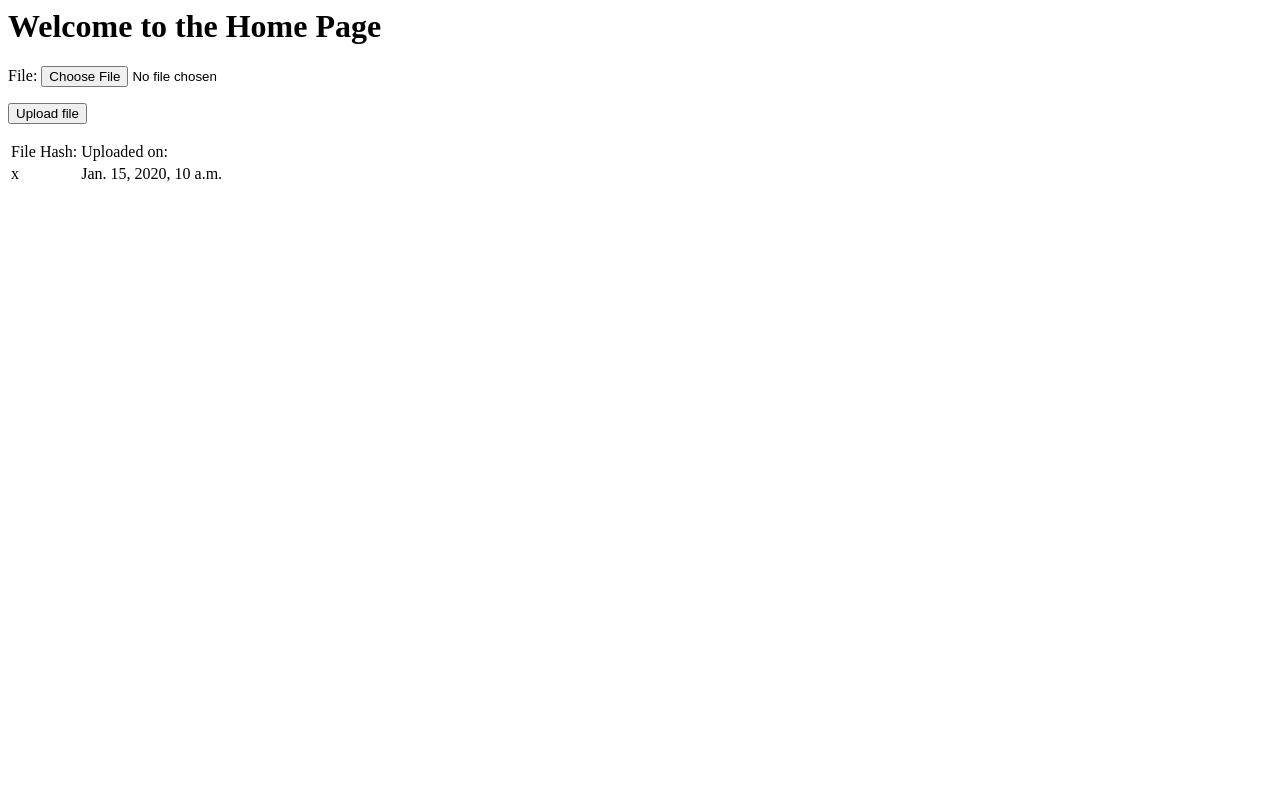
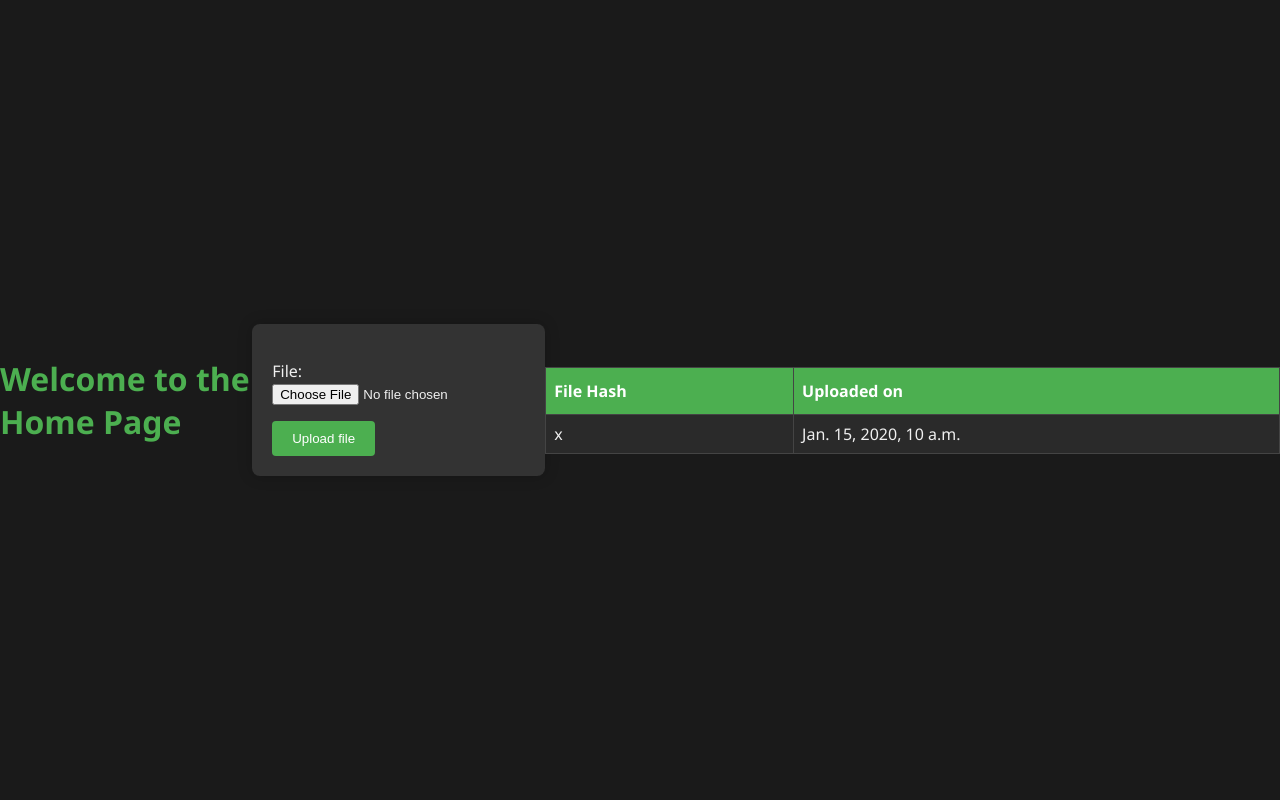
Before and after one commit to BreathInTilt/BlockchainDocumentVerification, a Django app: page / in a window 1280 px wide. Run offline with Django 4.2, Linux system fonts and the light colour scheme; tables that the repository leaves empty hold one stand-in row (values such as "Sample post").

Commit message:
Home style updated

```diff
--- a/FrontEnd/templates/home.html
+++ b/FrontEnd/templates/home.html
@@ -1,4 +1,63 @@
-<!-- home.html -->
+<!DOCTYPE html>
+<html lang="en">
+<head>
+<meta charset="UTF-8">
+<meta name="viewport" content="width=device-width, initial-scale=1.0">
+<title>Document Management System</title>
+<style>
+    body {
+        font-family: 'Segoe UI', Tahoma, Geneva, Verdana, sans-serif;
+        background-color: #1a1a1a;
+        color: #f0f0f0;
+        margin: 0;
+        padding: 0;
+        display: flex;
+        justify-content: center;
+        align-items: center;
+        height: 100vh;
+    }
+    h1 {
+        color: #4CAF50;
+    }
+    form {
+        background: #333;
+        padding: 20px;
+        border-radius: 8px;
+        box-shadow: 0 0 15px rgba(0, 0, 0, 0.2);
+    }
+    table {
+        margin-top: 20px;
+        border-collapse: collapse;
+        width: 100%;
+    }
+    td, th {
+        border: 1px solid #444;
+        padding: 8px;
+    }
+    tr:nth-child(even){background-color: #2a2a2a;}
+    tr:hover {background-color: #3a3a3a;}
+    th {
+        padding-top: 12px;
+        padding-bottom: 12px;
+        text-align: left;
+        background-color: #4CAF50;
+        color: white;
+    }
+    button {
+        background-color: #4CAF50;
+        color: white;
+        padding: 10px 20px;
+        border: none;
+        border-radius: 4px;
+        cursor: pointer;
+    }
+    button:hover {
+        background-color: #45a049;
+    }
+</style>
+</head>
+<body>
+
 <h1>Welcome to the Home Page</h1>
 <form method="post" enctype="multipart/form-data">
     {% csrf_token %}
@@ -9,13 +68,16 @@
 
 <table>
     <tr>
-        <td>File Hash: </td>
-        <td>Uploaded on: </td>
+        <th>File Hash</th>
+        <th>Uploaded on</th>
     </tr>
 {% for document in documents %}
     <tr>
-        <td> {{ document.file_hash }} </td>
-        <td>{{ document.created_at }} </td>
+        <td>{{ document.file_hash }}</td>
+        <td>{{ document.created_at }}</td>
     </tr>
 {% endfor %}
 </table>
+
+</body>
+</html>
```
